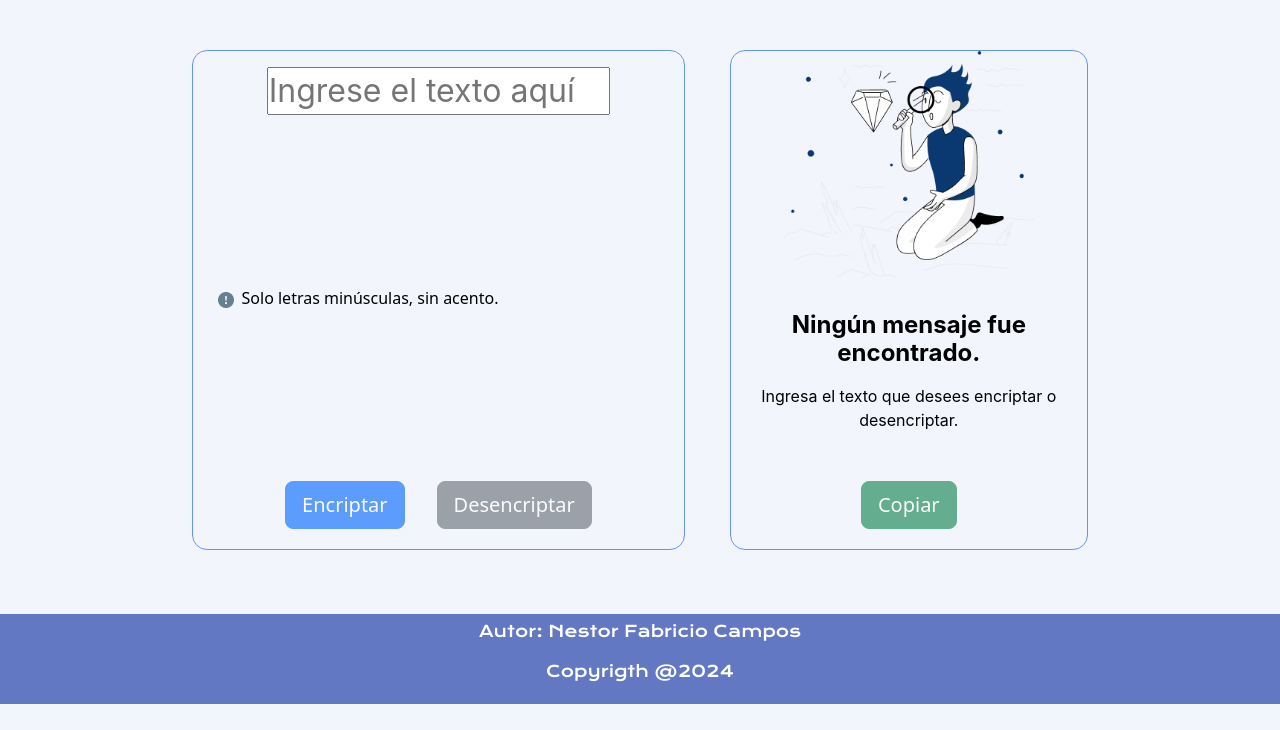
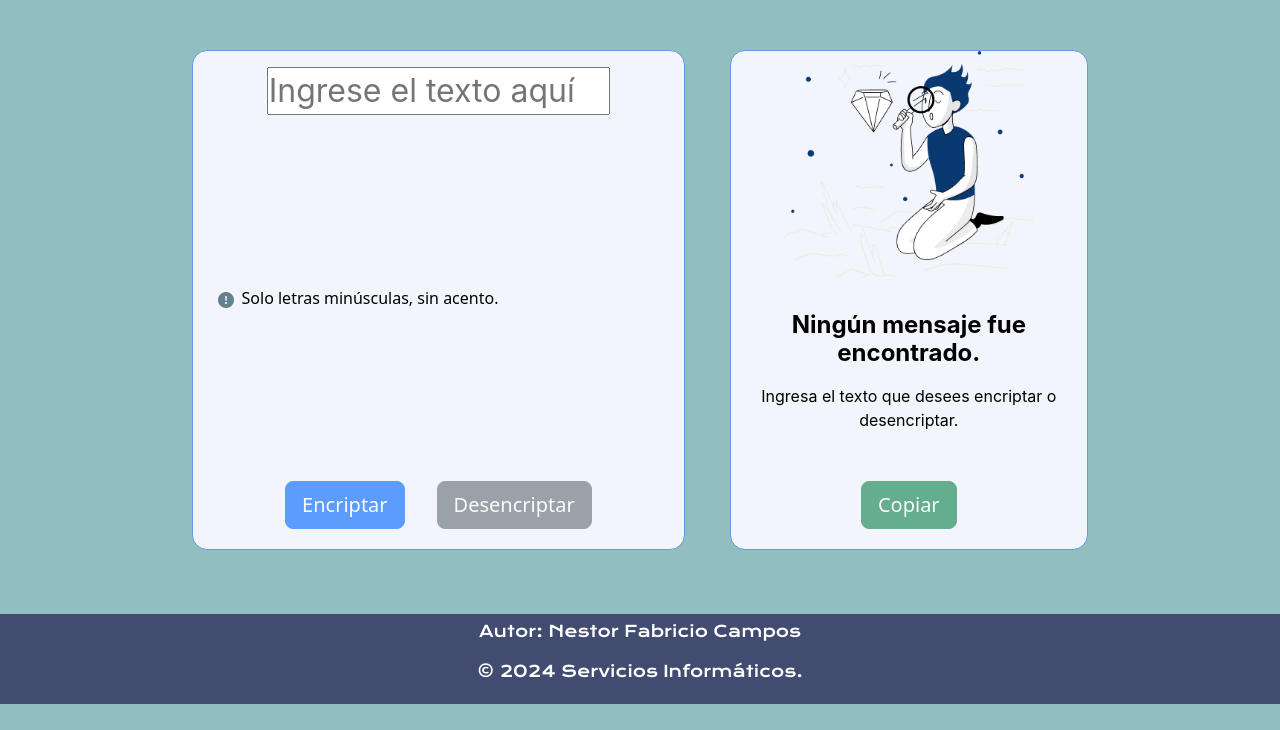
Before and after one commit to NestorFabricioCampos/Challenge-EncriptadorTexto, a plain HTML site: page index.html in a window 1280 px wide. Shown: the part 70-800 px from the top of the page. Drawn offline with nearby package versions, Linux system fonts and the light colour scheme.

Commit message:
Modificación de colores en el body

```diff
--- a/index.html
+++ b/index.html
@@ -50,7 +50,7 @@
 
     <footer class="footer">
         <p>Autor: Nestor Fabricio Campos</p>
-        <p>Copyrigth @2024</p>
+        <p>   &copy; 2024 Servicios Informáticos.</p>
     </footer>
 </body>
 <script src="script.js"></script>
--- a/style.css
+++ b/style.css
@@ -15,8 +15,9 @@
 
 body{
     box-sizing: border-box;
-    background-color: #F3F5FC;
-    color: black;
+    background-color:rgb(145, 190, 190);
+    /*background-color: #F3F5FC;*/
+    color:black;
 }
 
 header{
@@ -162,7 +163,7 @@ header{
 
 .footer{
   color:white;
-  background-color:rgb(98, 120, 194);
+  background-color:rgb(65, 76, 112);
   padding: 5px;
   text-align: center;
   font-family: var(--fuente-krona);
```
Also changed, not shown: script.js (+0 -17 lines).
